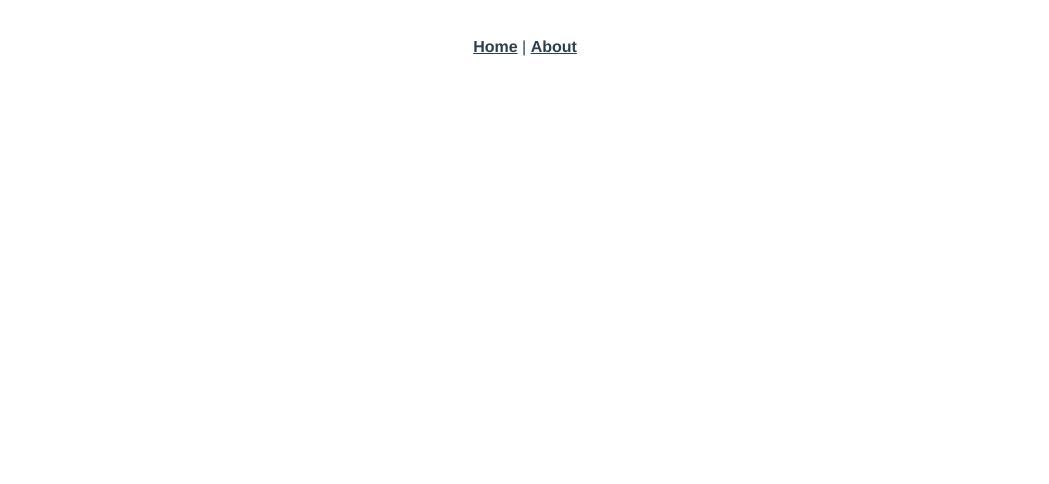
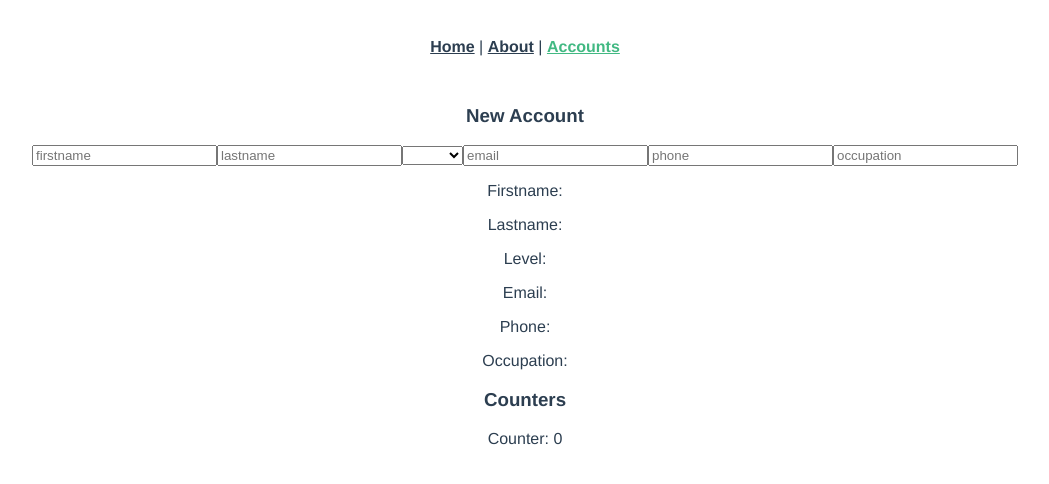
Before and after one commit to kordano/johto-js, a Vue app: page /accounts in a window 1280 px wide. Shown: the top 484 px of the page, without its empty margins (115-1164 px from the left). Built offline with nearby package versions, Linux system fonts and the light colour scheme.

Commit message:
add first component

```diff
--- a/src/App.vue
+++ b/src/App.vue
@@ -2,7 +2,8 @@
   <div id="app">
     <div id="nav">
       <router-link to="/">Home</router-link> |
-      <router-link to="/about">About</router-link>
+      <router-link to="/about">About</router-link> |
+      <router-link to="/accounts">Accounts</router-link>
     </div>
     <router-view/>
   </div>
--- /dev/null
+++ b/src/components/AccountCreator.vue
@@ -0,0 +1,43 @@
+<template>
+  <div>
+    <h3>New Account</h3>
+    <div>
+      <input v-model="firstname" placeholder="firstname">
+      <input v-model="lastname" placeholder="lastname">
+      <select v-model="level" placeholder="level">
+        <option value="0">Other</option>
+        <option value="1">Extern</option>
+        <option value="2" selected>User</option>
+        <option value="3">Admin</option>
+      </select>
+      <input v-model="email" placeholder="email">
+      <input v-model="phone" placeholder="phone">
+      <input v-model="occupation" placeholder="occupation">
+    </div>
+    <div>
+      <p>Firstname: {{firstname}}</p>
+      <p>Lastname: {{lastname}}</p>
+      <p>Level: {{level}}</p>
+      <p>Email: {{email}}</p>
+      <p>Phone: {{phone}}</p>
+      <p>Occupation: {{occupation}}</p>
+    </div>
+  </div>
+</template>
+
+
+<script lang="ts">
+import { Component, Prop, Vue } from 'vue-property-decorator';
+import { AccountLevel } from '@/models/Account.ts';
+
+@Component
+export default class AccountCreator extends Vue {
+  @Prop() private firstname!: string;
+  @Prop() private lastname!: string;
+  @Prop() private level!: number;
+  @Prop() private email!: string;
+  @Prop() private phone!: string;
+  @Prop() private occupation!: string;
+}
+
+</script>
--- a/src/components/HelloWorld.vue
+++ b/src/components/HelloWorld.vue
@@ -1,33 +1,6 @@
 <template>
   <div class="hello">
     <h1>{{ msg }}</h1>
-    <p>
-      For a guide and recipes on how to configure / customize this project,<br>
-      check out the
-      <a href="https://cli.vuejs.org" target="_blank" rel="noopener">vue-cli documentation</a>.
-    </p>
-    <h3>Installed CLI Plugins</h3>
-    <ul>
-      <li><a href="https://github.com/vuejs/vue-cli/tree/dev/packages/%40vue/cli-plugin-babel" target="_blank" rel="noopener">babel</a></li>
-      <li><a href="https://github.com/vuejs/vue-cli/tree/dev/packages/%40vue/cli-plugin-typescript" target="_blank" rel="noopener">typescript</a></li>
-      <li><a href="https://github.com/vuejs/vue-cli/tree/dev/packages/%40vue/cli-plugin-unit-mocha" target="_blank" rel="noopener">unit-mocha</a></li>
-    </ul>
-    <h3>Essential Links</h3>
-    <ul>
-      <li><a href="https://vuejs.org" target="_blank" rel="noopener">Core Docs</a></li>
-      <li><a href="https://forum.vuejs.org" target="_blank" rel="noopener">Forum</a></li>
-      <li><a href="https://chat.vuejs.org" target="_blank" rel="noopener">Community Chat</a></li>
-      <li><a href="https://twitter.com/vuejs" target="_blank" rel="noopener">Twitter</a></li>
-      <li><a href="https://news.vuejs.org" target="_blank" rel="noopener">News</a></li>
-    </ul>
-    <h3>Ecosystem</h3>
-    <ul>
-      <li><a href="https://router.vuejs.org" target="_blank" rel="noopener">vue-router</a></li>
-      <li><a href="https://vuex.vuejs.org" target="_blank" rel="noopener">vuex</a></li>
-      <li><a href="https://github.com/vuejs/vue-devtools#vue-devtools" target="_blank" rel="noopener">vue-devtools</a></li>
-      <li><a href="https://vue-loader.vuejs.org" target="_blank" rel="noopener">vue-loader</a></li>
-      <li><a href="https://github.com/vuejs/awesome-vue" target="_blank" rel="noopener">awesome-vue</a></li>
-    </ul>
   </div>
 </template>
 
--- /dev/null
+++ b/src/models/Account.ts
@@ -0,0 +1,17 @@
+export enum AccountLevel {
+  Other,
+  Extern,
+  User,
+  Administrator,
+}
+
+export class Account {
+  constructor(public id: string,
+              public level: AccountLevel,
+              public firstname: string,
+              public lastname: string,
+              public email: string,
+              public phone: string,
+              public occupation: string,
+              public companyId: string) {}
+}
--- a/src/router.ts
+++ b/src/router.ts
@@ -21,5 +21,10 @@ export default new Router({
       // which is lazy-loaded when the route is visited.
       component: () => import(/* webpackChunkName: "about" */ './views/About.vue'),
     },
+    {
+      path: '/accounts',
+      name: 'accounts',
+      component: () => import('./views/Accounts.vue'),
+    },
   ],
 });
--- a/src/store.ts
+++ b/src/store.ts
@@ -5,10 +5,13 @@ Vue.use(Vuex);
 
 export default new Vuex.Store({
   state: {
+    count: 0,
 
   },
   mutations: {
-
+    increment: (state) => {
+      state.count++;
+    },
   },
   actions: {
 
--- /dev/null
+++ b/src/views/Accounts.vue
@@ -0,0 +1,24 @@
+<template>
+ <div>
+  <AccountCreator></AccountCreator>
+  <div>
+    <h3>Counters</h3>
+    <p>Counter: {{count}}</p>
+  </div>
+ </div>
+</template>
+
+<script lang="ts">
+import { Component, Vue } from 'vue-property-decorator';
+import AccountCreator from '@/components/AccountCreator.vue';
+import store from '@/store';
+import { mapState } from "vuex";
+
+@Component({
+  components: {
+    AccountCreator,
+  },
+  computed: mapState(['count'])
+})
+export default class Accounts extends Vue {}
+</script>
--- a/src/views/Home.vue
+++ b/src/views/Home.vue
@@ -1,6 +1,5 @@
 <template>
   <div class="home">
-    <img alt="Vue logo" src="../assets/logo.png">
     <HelloWorld msg="Welcome to Your Vue.js + TypeScript App"/>
   </div>
 </template>
```
